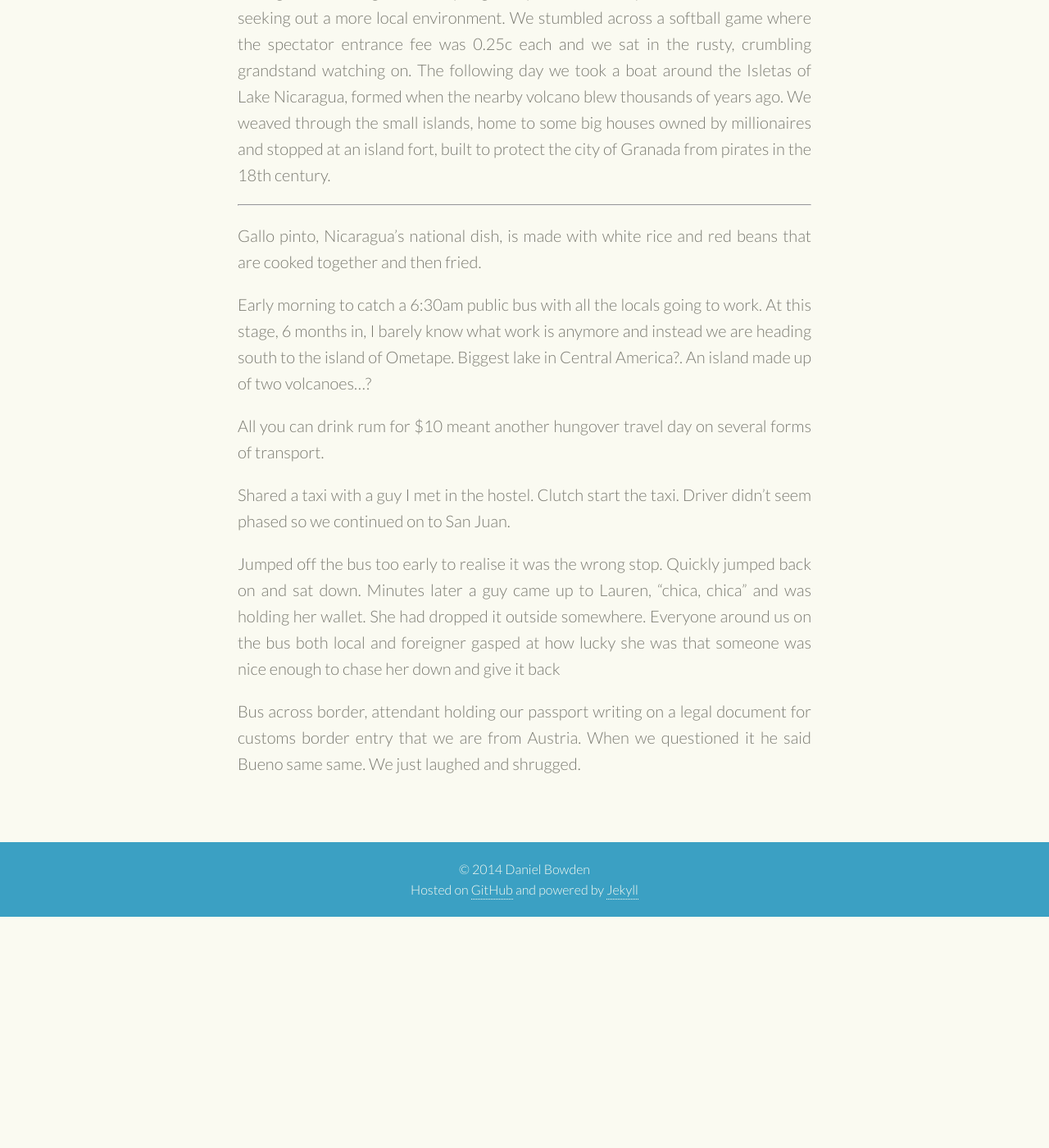
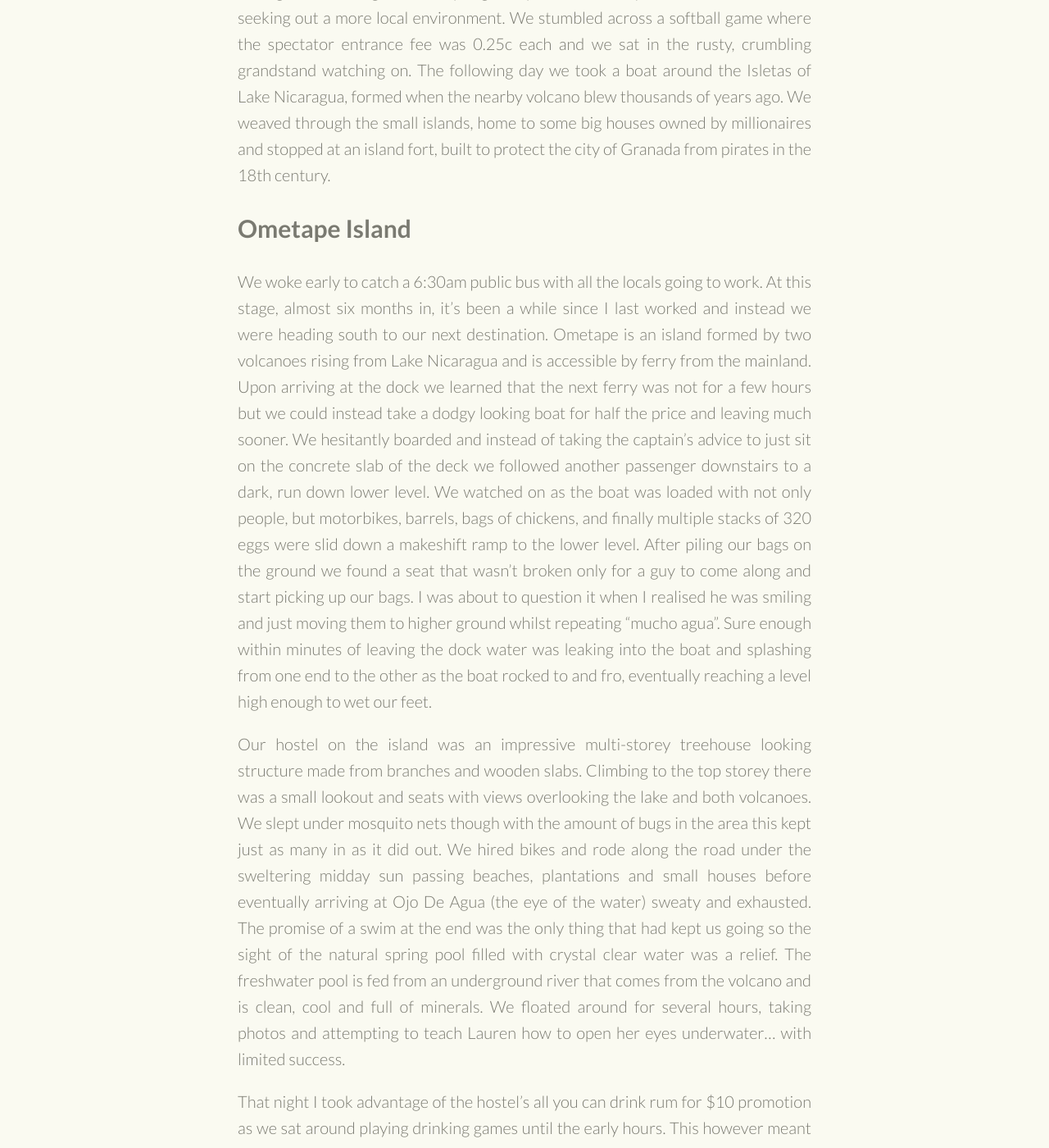
Before and after one commit to danielbowden/danielbowden.github.io, a Jekyll site: the page built from travel/_posts/2015-07-07-nicaragua.md, in a window 1280 px wide and 1400 px high, scrolled down 7238 px. Shown: the whole window at 82% size. Built offline with Jekyll 4.4.1, drawn with Linux system fonts in a browser that asks for light colours; comment, search, counter and statistics services are not loaded; before the commit the page ends 8356 px from its top, so only the background shows below that; some of the changed text lies outside the part shown.

Commit message:
WIP post to include ometape and san juan

```diff
--- a/travel/_posts/2015-07-07-nicaragua.md
+++ b/travel/_posts/2015-07-07-nicaragua.md
@@ -9,25 +9,28 @@
   thumb: travel/ElSalvador-ElTuncoSunset-th.jpg
 mapping:
   locations:
-    - title: El Tunco
+    - title: Leon
       latitude: 13.492910
       longitude: -89.383516
-    - title: Santa Ana
+    - title: Telica Volcano
       latitude: 13.992433
       longitude: -89.561310
-    - title: Juayua
+    - title: Cerro Negro Volcano
       latitude: 13.843651
       longitude: -89.747129
-    - title: Apaneca
+    - title: Surfing Turtle Lodge
       latitude: 13.859144
       longitude: -89.804633
-    - title: Ataco
+    - title: Little Corn Island
       latitude: 13.870175
       longitude: -89.850988
-    - title: Suchitoto
+    - title: Granada
       latitude: 13.936847
       longitude: -89.026390
-    - title: San Salvador
+    - title: Ometape Island
+      latitude: 13.701652
+      longitude: -89.224650
+    - title: San Juan Del Sur
       latitude: 13.701652
       longitude: -89.224650
 ---
@@ -50,7 +53,7 @@
 
 ##Poneloya
 
-The following morning we moved on to Surfing Turtle Lodge on the Pacific Coast. A hostel commonly referred to as one of the coolest places to visit in Central America and one that was referred to us by the owner who was our guide during our Mexico trip 18 months earlier. It is located right on the sand on an isolated beach island in Poneloya, accessed via boat and then horse and cart and takes an off the grid approach with solar panels, water tanks and a small garden providing much of the vegetables and eggs for the kitchen.
+The following morning we moved on to [Surfing Turtle Lodge](http://www.surfingturtlelodge.com/lodge/) on the Pacific Coast. A hostel commonly referred to as one of the coolest places to visit in Central America and one that was referred to us by the owner who was our guide during our Mexico trip 18 months earlier. It is located right on the sand on an isolated beach island in Poneloya, accessed via boat and then horse and cart and takes an off the grid approach with solar panels, water tanks and a small garden providing much of the vegetables and eggs for the kitchen.
 
 {% include image.html img="images/travel/imageName.jpg" title="Surfing Turtle Lodge" %}
 
@@ -70,24 +73,60 @@
 
 {% include image.html img="images/travel/imageName.jpg" title="Our own private beach" %}
 
-Much to my enjoyment, baseball is the most popular sport in Nicaragua. So much so that games were being played everywhere from the school playground with sticks, to adults playing an impromptu game on the side of the road in the dirt. TVs in restaurants and bars were always showing baseball whether it be local or from the US and in Leon we even witnessed a large crowd sitting on chairs in the middle of the street with a projector screen set up to show the local derby. Baseball fields and stadiums were everywhere, and even this remote island without roads or electricity for half the day still managed to have a field and proper grandstand. It is so widespread that I'm told the kids on Big Corn island even play baseball on the runway in between planes taking off!
+Much to my enjoyment, baseball is the most popular sport in Nicaragua. So much so that games were being played everywhere from the school playground with sticks, to adults playing an impromptu game on the side of the road in the dirt. TVs in restaurants and bars were always showing baseball whether it be local or from the US and in Leon we even witnessed a large crowd sitting on chairs in the middle of the street with a projector screen set up to show the local derby. Baseball fields and stadiums were everywhere, and even this remote island without roads or electricity for half the day still managed to have a field and proper grandstand. It is so widespread that I'm told the kids on Big Corn Island even play baseball on the runway in between planes taking off!
 
 ##Granada
 We landed back on the mainland in the capital city, Managua, on a propeller plane so small I was almost sitting next to the pilot. Our next destination was Granada and we made our way from the airport to the bus station just in time to make the next local bus. By this stage it was close to 4pm and we'd had no food all day. With no time to buy anything at the station we instead bought a can of drink each and a chicken pastry some guy was selling out of a container walking down the aisle of the bus. In total it was $1.50 and as an added bonus we didn't get food poisoning, in fact the pastry was pretty good.
 
 Unlike the rest of the country we found Granada to be quite touristy and pushy trying to offload tours, and handmade goods to any passing foreigners. The waiters all stood in the street with their restaurant menus and even some of the kids were uncharacteristically rude trying to sell goods or beg for money. Despite this we still managed to have a good time opting to explore the outer parts of town on foot and seeking out a more local environment. We stumbled across a softball game where the spectator entrance fee was 0.25c each and we sat in the rusty, crumbling grandstand watching on. The following day we took a boat around the Isletas of Lake Nicaragua, formed when the nearby volcano blew thousands of years ago. We weaved through the small islands, home to some big houses owned by millionaires and stopped at an island fort, built to protect the city of Granada from pirates in the 18th century.
 
+##Ometape Island
+
+We woke early to catch a 6:30am public bus with all the locals going to work. At this stage, almost six months in, it's been a while since I last worked and instead we were heading south to our next destination. Ometape is an island formed by two volcanoes rising from Lake Nicaragua and is accessible by ferry from the mainland. Upon arriving at the dock we learned that the next ferry was not for a few hours but we could instead take a dodgy looking boat for half the price and leaving much sooner. We hesitantly boarded and instead of taking the captain's advice to just sit on the concrete slab of the deck we followed another passenger downstairs to a dark, run down lower level. We watched on as the boat was loaded with not only people, but motorbikes, barrels, bags of chickens, and finally multiple stacks of 320 eggs were slid down a makeshift ramp to the lower level. After piling our bags on the ground we found a seat that wasn't broken only for a guy to come along and start picking up our bags. I was about to question it when I realised he was smiling and just moving them to higher ground whilst repeating "mucho agua". Sure enough within minutes of leaving the dock water was leaking into the boat and splashing from one end to the other as the boat rocked to and fro, eventually reaching a level high enough to wet our feet.
+
+Our hostel on the island was an impressive multi-storey treehouse looking structure made from branches and wooden slabs. Climbing to the top storey there was a small lookout and seats with views overlooking the lake and both volcanoes. We slept under mosquito nets though with the amount of bugs in the area this kept just as many in as it did out. We hired bikes and rode along the road under the sweltering midday sun passing beaches, plantations and small houses before eventually arriving at Ojo De Agua (the eye of the water) sweaty and exhausted. The promise of a swim at the end was the only thing that had kept us going so the sight of the natural spring pool filled with crystal clear water was a relief. The freshwater pool is fed from an underground river that comes from the volcano and is clean, cool and full of minerals. We floated around for several hours, taking photos and attempting to teach Lauren how to open her eyes underwater... with limited success.
+
+That night I took advantage of the hostel's all you can drink rum for $10 promotion as we sat around playing drinking games until the early hours. This however meant yet another hungover travel day as we made our way off the island via foot, two buses, a ferry and a taxi with several close calls of sickness along the way. We shared the taxi with a guy I met in the hostel and of course within minutes of the trip the taxi broke down. We quickly jumped out and gave it a push for a clutch start, the driver didn't seem phased and we continued on to San Juan Del Sur.
+
+##San Juan Del Sur
+
+San Juan Del Sur is a coastal party town on Pacific side of the country, and a spot I'd been counting down the days to visit. It came recommended by several friends who had visited in previous years and its popularity also became pretty obvious when talking to other travellers in the weeks leading up to it with the common question not "are you going to San Juan?", but "when are you going?".
+
+Our first night happened to fall on Canada Day so it was off to the Naked Tiger hostel for their big pool party. We happened to run into some friends we had made from several weeks earlier in Leon who had also made the pilgrimage to San Juan and danced by the pool drinking rum until late before walking back to our hostel conveniently next door.
+
+Our hostel, [Casa De Olas](http://www.casa-de-olas.com), was in an amazing spot on the mountain with a large infinity pool looking down to the beach. It is a real homely place run by an Australian couple, who take care of all their drunk guests as if they are their own kids. Meals each night are eaten like a family dinner with everyone sitting down together and their Monday night roasts are a must for anyone missing a home cooked meal and recovering from a big Sunday Funday the day before.
+
+{% include image.html img="images/travel/imageName.jpg" title="Not a bad setup for a hostel!" %}
+
+High on the hill overlooking the town of San Juan Del Sur sits 'Christ of the Mercy', a large statue of Jesus Christ reaching 24 metres in height. Lauren and I ventured away from the pool and the rums for long enough to walk the very steep streets up to statue for an amazing view down to the beach below.
+
+{% include image.html img="images/travel/imageName.jpg" title="The view from the statue" %}
+
+As luck would have it our volcano hiking group of friends from back in [Guatemala](linkkk) had planned to arrive in San Juan the same weekend as us and we excitedly arranged to stay at the same hostel. We were so glad the timing worked out so well and it was great to catch up with Anthea, Jamie and Aaron again after going our separate ways more than a month earlier and assuming we would not see each other again. Even better was the fact that they had all brought more friends along which meant we now had a sizeable and friendly group to hang out with.
+
+Two other friends, Ryan and Shaun, from the same volcano trip were also now working in another hostel in town which hosts a regular Friday night party so in what was to be a warm up for Sunday we went to meet up with them.....????
+
+By the time Sunday Funday rolled around
+
+Canadians, US, UK
+
+timing
+
+Christ of the Mercy
+
+Casa De Olas
+
+Sunday Funday
+
+Canada Day
+
+Friday night Pachamamas
 
 _________
 
 
 Gallo pinto, Nicaragua's national dish, is made with white rice and red beans that are cooked together and then fried.
 
-Early morning to catch a 6:30am public bus with all the locals going to work. At this stage, 6 months in, I barely know what work is anymore and instead we are heading south to the island of Ometape. Biggest lake in Central America?. An island made up of two volcanoes...?
-
-All you can drink rum for $10 meant another hungover travel day on several forms of transport.
-
-Shared a taxi with a guy I met in the hostel. Clutch start the taxi. Driver didn't seem phased so we continued on to San Juan.
 
 Jumped off the bus too early to realise it was the wrong stop. Quickly jumped back on and sat down. Minutes later a guy came up to Lauren, "chica, chica" and was holding her wallet. She had dropped it outside somewhere. Everyone around us on the bus both local and foreigner gasped at how lucky she was that someone was nice enough to chase her down and give it back
 
```
